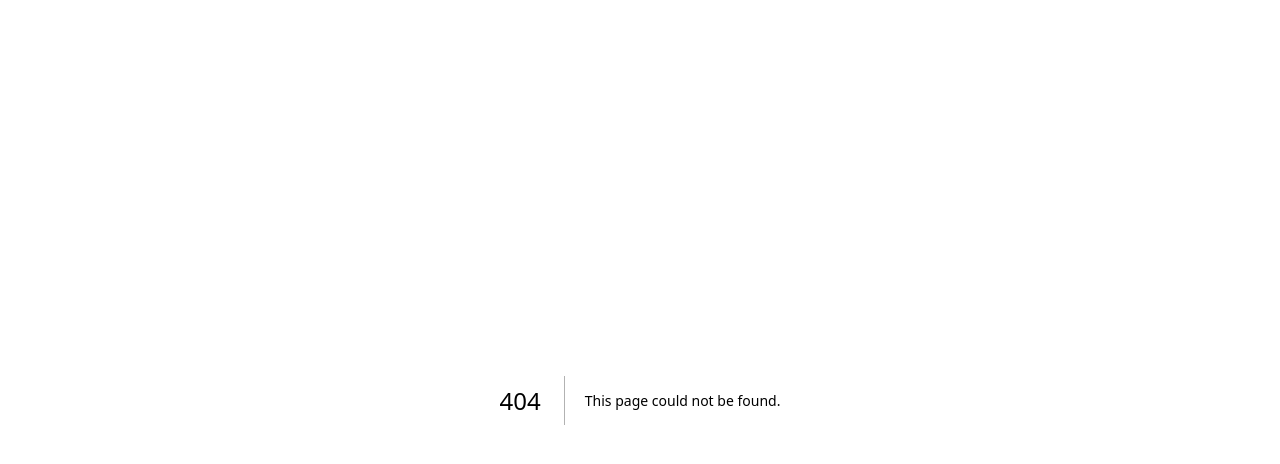
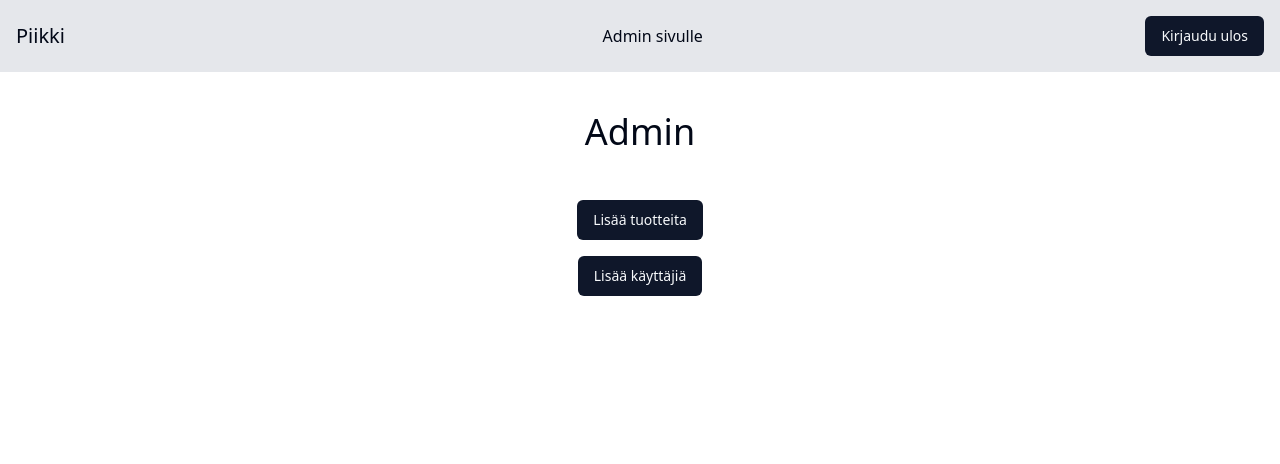
Before and after one commit to mcsuhone/tab-system, a Next.js app: page /admin in a window 1280 px wide. Before the commit this address had no page. Shown: the top 464 px of the page. Built offline with nearby package versions, Linux system fonts and the light colour scheme; sample sign-in values are in the browser's storage.

Commit message:
Implemented navigation

```diff
--- a/app/page.tsx
+++ b/app/page.tsx
@@ -17,6 +17,7 @@ import { z } from 'zod'
 
 import { User } from '@prisma/client'
 import { useRouter } from 'next/navigation'
+import { HTMLForm } from '@/components/ui/htmlform'
 
 const formSchema = z.object({
   user_id: z.string().min(1).max(3)
@@ -52,10 +53,7 @@ export default function Home() {
     <main className="flex min-h-screen flex-col items-center p-24">
       <h2 className="text-3xl p-14">Tervetuloa piikkiin</h2>
       <Form {...form}>
-        <form
-          onSubmit={form.handleSubmit(onSubmit)}
-          className="flex flex-col space-y-4 items-center"
-        >
+        <HTMLForm onSubmit={form.handleSubmit(onSubmit)}>
           <FormField
             control={form.control}
             name="user_id"
@@ -69,7 +67,7 @@ export default function Home() {
             )}
           />
           <Button type="submit">Kirjaudu sisään</Button>
-        </form>
+        </HTMLForm>
       </Form>
     </main>
   )
--- a/components/ui/button.tsx
+++ b/components/ui/button.tsx
@@ -1,35 +1,35 @@
-import * as React from "react"
-import { Slot } from "@radix-ui/react-slot"
-import { cva, type VariantProps } from "class-variance-authority"
+import * as React from 'react'
+import { Slot } from '@radix-ui/react-slot'
+import { cva, type VariantProps } from 'class-variance-authority'
 
-import { cn } from "@/lib/utils"
+import { cn } from '@/lib/utils'
 
 const buttonVariants = cva(
-  "inline-flex items-center justify-center whitespace-nowrap rounded-md text-sm font-medium ring-offset-background transition-colors focus-visible:outline-none focus-visible:ring-2 focus-visible:ring-ring focus-visible:ring-offset-2 disabled:pointer-events-none disabled:opacity-50",
+  'inline-flex items-center justify-center whitespace-nowrap rounded-md text-sm font-medium ring-offset-background transition-colors focus-visible:outline-none focus-visible:ring-2 focus-visible:ring-ring focus-visible:ring-offset-2 disabled:pointer-events-none disabled:opacity-50',
   {
     variants: {
       variant: {
-        default: "bg-primary text-primary-foreground hover:bg-primary/90",
+        default: 'bg-primary text-primary-foreground hover:bg-primary/80',
         destructive:
-          "bg-destructive text-destructive-foreground hover:bg-destructive/90",
+          'bg-destructive text-destructive-foreground hover:bg-destructive/90',
         outline:
-          "border border-input bg-background hover:bg-accent hover:text-accent-foreground",
+          'border border-input bg-background hover:bg-accent hover:text-accent-foreground',
         secondary:
-          "bg-secondary text-secondary-foreground hover:bg-secondary/80",
-        ghost: "hover:bg-accent hover:text-accent-foreground",
-        link: "text-primary underline-offset-4 hover:underline",
+          'bg-secondary text-secondary-foreground hover:bg-secondary/80',
+        ghost: 'hover:bg-accent hover:text-accent-foreground',
+        link: 'text-primary underline-offset-4 hover:underline'
       },
       size: {
-        default: "h-10 px-4 py-2",
-        sm: "h-9 rounded-md px-3",
-        lg: "h-11 rounded-md px-8",
-        icon: "h-10 w-10",
-      },
+        default: 'h-10 px-4 py-2',
+        sm: 'h-9 rounded-md px-3',
+        lg: 'h-11 rounded-md px-8',
+        icon: 'h-10 w-10'
+      }
     },
     defaultVariants: {
-      variant: "default",
-      size: "default",
-    },
+      variant: 'default',
+      size: 'default'
+    }
   }
 )
 
@@ -41,7 +41,7 @@ export interface ButtonProps
 
 const Button = React.forwardRef<HTMLButtonElement, ButtonProps>(
   ({ className, variant, size, asChild = false, ...props }, ref) => {
-    const Comp = asChild ? Slot : "button"
+    const Comp = asChild ? Slot : 'button'
     return (
       <Comp
         className={cn(buttonVariants({ variant, size, className }))}
@@ -51,6 +51,6 @@ const Button = React.forwardRef<HTMLButtonElement, ButtonProps>(
     )
   }
 )
-Button.displayName = "Button"
+Button.displayName = 'Button'
 
 export { Button, buttonVariants }
--- /dev/null
+++ b/components/ui/htmlform.tsx
@@ -0,0 +1,17 @@
+import React, { FormEventHandler } from 'react'
+
+interface HTMLFormProps {
+  children: React.ReactNode
+  onSubmit: FormEventHandler<HTMLFormElement>
+}
+
+export const HTMLForm: React.FC<HTMLFormProps> = ({ children, onSubmit }) => {
+  return (
+    <form
+      onSubmit={onSubmit}
+      className={'flex flex-col space-y-2 justify-center items-center mb-30'}
+    >
+      {children}
+    </form>
+  )
+}
--- a/components/ui/navbar.tsx
+++ b/components/ui/navbar.tsx
@@ -1,19 +1,11 @@
 'use client'
 
 import { Button } from '@/components/ui/button'
-import { User } from '@prisma/client'
+import Link from 'next/link'
 import { useRouter } from 'next/router'
-import { useEffect, useState } from 'react'
 
 export const Navbar = () => {
-  const [user, setUser] = useState<User | undefined>(undefined)
   const router = useRouter()
-
-  useEffect(() => {
-    const val = localStorage.getItem('user')
-    const storedUser = val ? JSON.parse(val) : null
-    setUser(storedUser)
-  }, [])
 
   const logout = () => {
     localStorage.removeItem('user')
@@ -22,8 +14,15 @@ export const Navbar = () => {
 
   return (
     <div className="flex flex-row justify-between items-center space-x-4 p-4 bg-gray-200">
-      <h2 className="text-xl">Tervetuloa {user?.name}</h2>
-      <Button onClick={logout}>Kirjaudu ulos</Button>
+      <Link href="/tab" className="text-xl w-36">
+        Piikki
+      </Link>
+      <Link href="/admin" className="text-md hover:bg-grey-100">
+        Admin sivulle
+      </Link>
+      <Button onClick={logout} className="w-30">
+        Kirjaudu ulos
+      </Button>
     </div>
   )
 }
--- a/pages/_app.tsx
+++ b/pages/_app.tsx
@@ -19,7 +19,9 @@ function App({ Component, pageProps }: AppProps) {
   return (
     <>
       <Navbar />
-      <Component {...pageProps} />
+      <main className="flex min-h-screen flex-col items-center p-10">
+        <Component {...pageProps} />
+      </main>
     </>
   )
 }
--- /dev/null
+++ b/pages/admin/index.tsx
@@ -0,0 +1,18 @@
+import { Button } from '@/components/ui/button'
+import { useRouter } from 'next/router'
+
+export default () => {
+  const router = useRouter()
+
+  return (
+    <div className="flex flex-col space-y-4 items-center">
+      <h2 className="text-4xl mb-8">Admin</h2>
+      <Button onClick={() => router.push('/admin/products')}>
+        Lisää tuotteita
+      </Button>
+      <Button onClick={() => router.push('/admin/users')}>
+        Lisää käyttäjiä
+      </Button>
+    </div>
+  )
+}
--- a/pages/admin/products.tsx
+++ b/pages/admin/products.tsx
@@ -17,6 +17,7 @@ import { z } from 'zod'
 import { Product } from '@prisma/client'
 import { useEffect, useState } from 'react'
 import { ValueLabelPair } from '@/types'
+import { HTMLForm } from '@/components/ui/htmlform'
 
 const formSchema = z.object({
   name: z.string(),
@@ -90,13 +91,10 @@ export default function Home() {
   }
 
   return (
-    <main className="flex min-h-screen flex-col items-center p-24">
+    <>
       <h2 className="text-4xl p-10">Add new product</h2>
       <Form {...form}>
-        <form
-          onSubmit={form.handleSubmit(onSubmit)}
-          className="flex flex-col space-y-2 justify-center items-center mb-30"
-        >
+        <HTMLForm onSubmit={form.handleSubmit(onSubmit)}>
           <FormField
             control={form.control}
             name="name"
@@ -137,7 +135,7 @@ export default function Home() {
             )}
           />
           <Button type="submit">Add product</Button>
-        </form>
+        </HTMLForm>
       </Form>
       {/* TODO: Use some table component here */}
       <div className="mt-8">
@@ -150,6 +148,6 @@ export default function Home() {
           </div>
         ))}
       </div>
-    </main>
+    </>
   )
 }
--- a/pages/admin/register.tsx
+++ b/pages/admin/users.tsx
@@ -15,6 +15,7 @@ import { z } from 'zod'
 
 import { User } from '@prisma/client'
 import { useEffect, useState } from 'react'
+import { HTMLForm } from '@/components/ui/htmlform'
 
 const formSchema = z.object({
   user_id: z.string().min(1).max(3),
@@ -63,19 +64,16 @@ export default function Home() {
   }
 
   return (
-    <main className="flex min-h-screen flex-col items-center p-24">
-      <h2 className="text-4xl p-10">Register new user</h2>
+    <>
+      <h2 className="text-4xl p-10">Lisää käyttäjä</h2>
       <Form {...form}>
-        <form
-          onSubmit={form.handleSubmit(onSubmit)}
-          className="flex flex-col space-y-2 justify-center items-center mb-30"
-        >
+        <HTMLForm onSubmit={form.handleSubmit(onSubmit)}>
           <FormField
             control={form.control}
             name="user_id"
             render={({ field }) => (
               <FormItem>
-                <FormLabel>Id</FormLabel>
+                <FormLabel>Jäsen nro</FormLabel>
                 <FormControl>
                   <Input placeholder="***" {...field} />
                 </FormControl>
@@ -87,15 +85,15 @@ export default function Home() {
             name="name"
             render={({ field }) => (
               <FormItem>
-                <FormLabel>Name</FormLabel>
+                <FormLabel>Nimi</FormLabel>
                 <FormControl>
                   <Input placeholder="" {...field} />
                 </FormControl>
               </FormItem>
             )}
           />
-          <Button type="submit">Submit</Button>
-        </form>
+          <Button type="submit">Lisää käyttäjä</Button>
+        </HTMLForm>
       </Form>
       <div className="mt-8">
         <h2>Users</h2>
@@ -107,6 +105,6 @@ export default function Home() {
           </div>
         ))}
       </div>
-    </main>
+    </>
   )
 }
--- a/pages/tab/index.tsx
+++ b/pages/tab/index.tsx
@@ -21,12 +21,12 @@ const Tab: React.FC<InferGetServerSidePropsType<typeof getServerSideProps>> = ({
   products
 }) => {
   return (
-    <main className="flex min-h-screen flex-col items-center p-24">
-      <h1 className="text-4xl mb-4">Piikki</h1>
-      <Suspense fallback={<h2>Loading data</h2>}>
+    <>
+      <h1 className="text-4xl mb-4">Tuotteet</h1>
+      <Suspense fallback={<h2>Ladataan tuotteita</h2>}>
         <DataTable data={products} columns={columns} />
       </Suspense>
-    </main>
+    </>
   )
 }
 
```
